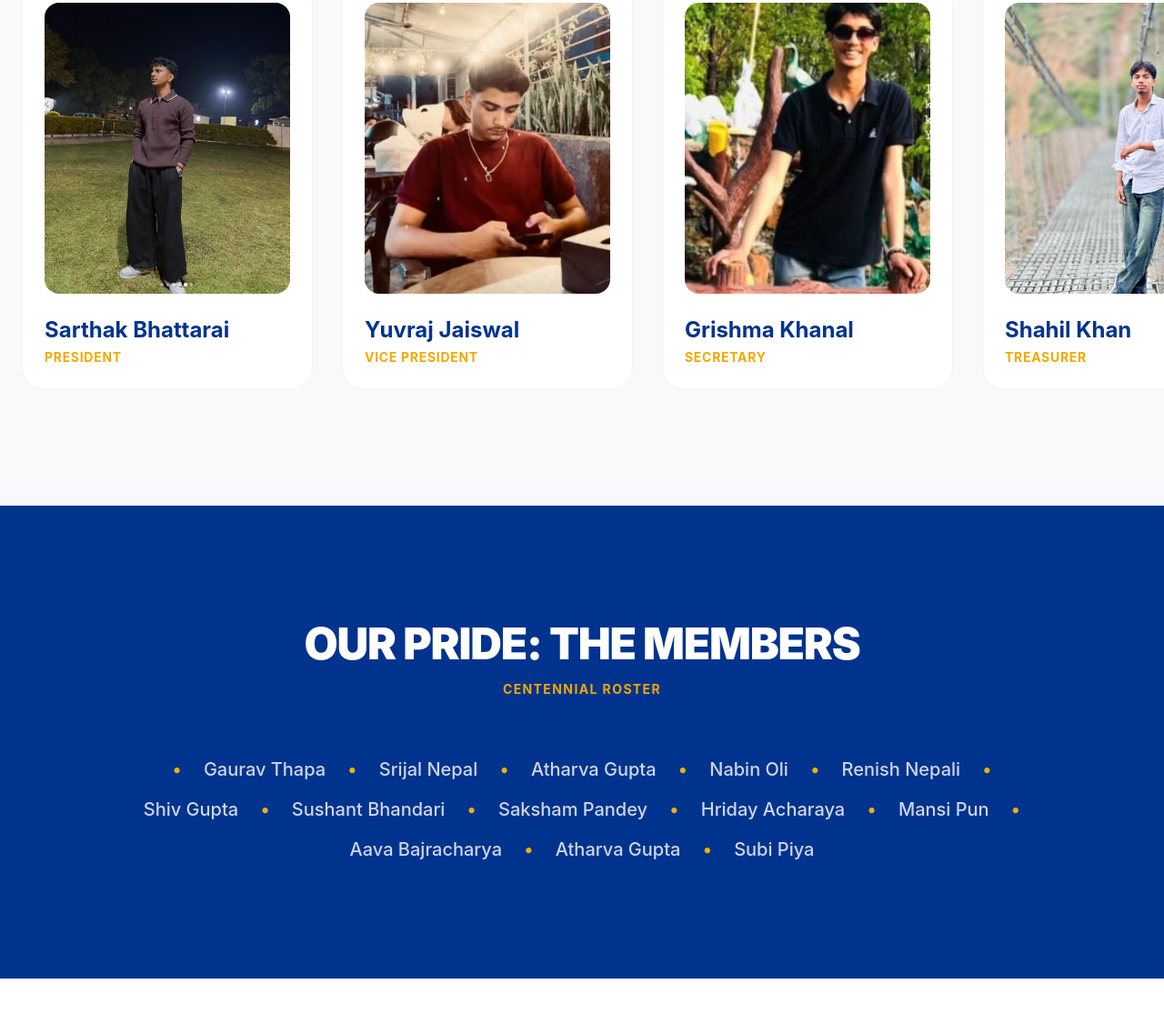
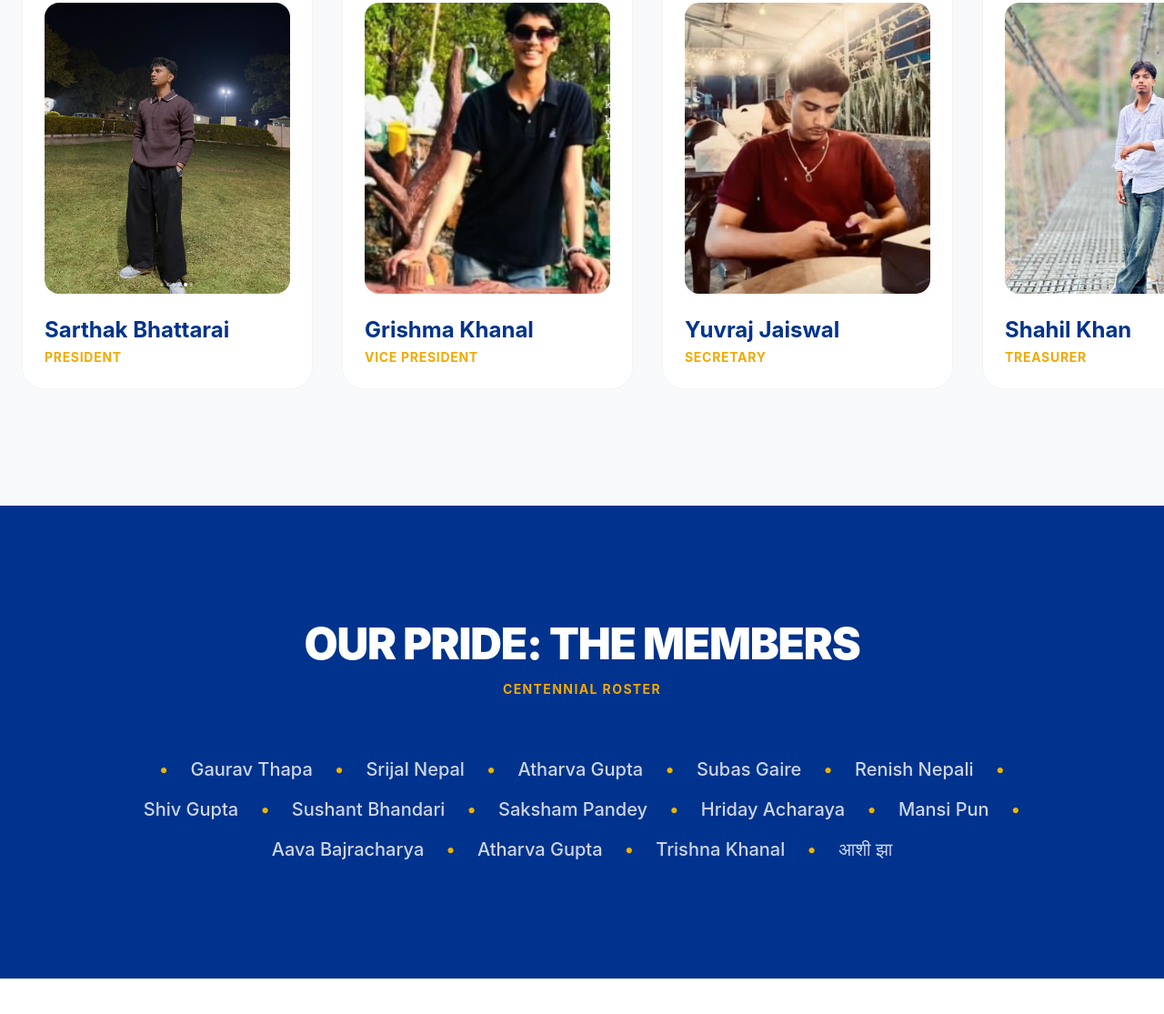
Before and after one commit to leoclubofrupandehi/leoclubofrupandehi, a plain HTML site: page index.html in a window 1280 px wide. Shown: the part 1805-2920 px from the top of the page at 91% size. Drawn offline with nearby package versions, Linux system fonts and the light colour scheme; a script that the page names is missing.

Commit message:
Update leadership names and statistics in index.html

```diff
--- a/index.html
+++ b/index.html
@@ -185,7 +185,7 @@
 
                 <div class="grid grid-cols-1 md:grid-cols-2 lg:grid-cols-4 gap-8">
                     <div class="bg-brand-lightgray p-8 rounded-3xl text-center border border-gray-100 hover:border-brand-gold transition-colors">
-                        <div class="text-5xl font-black text-brand-gold mb-2 stat-num" data-target="22">0</div>
+                        <div class="text-5xl font-black text-brand-gold mb-2 stat-num" data-target="25">0</div>
                         <div class="text-sm font-bold text-brand-blue uppercase tracking-wider">Active Members</div>
                     </div>
                     <div class="bg-brand-lightgray p-8 rounded-3xl text-center border border-gray-100 hover:border-brand-gold transition-colors">
@@ -197,7 +197,7 @@
                         <div class="text-sm font-bold text-brand-blue uppercase tracking-wider">Hours of Service</div>
                     </div>
                     <div class="bg-brand-lightgray p-8 rounded-3xl text-center border border-gray-100 hover:border-brand-gold transition-colors">
-                        <div class="text-5xl font-black text-brand-gold mb-2"><span class="stat-num" data-target="22">0</span></div>
+                        <div class="text-5xl font-black text-brand-gold mb-2"><span class="stat-num" data-target="25">0</span></div>
                         <div class="text-sm font-bold text-brand-blue uppercase tracking-wider">Lives Impacted</div>
                     </div>
                 </div>
@@ -226,18 +226,18 @@
                 <!-- 2. Vice President -->
                 <div class="leadership-card bg-white rounded-3xl p-6 border border-gray-100 interactive" data-cursor="PROFILE">
                     <div class="w-full h-80 bg-gray-200 rounded-2xl mb-6 overflow-hidden">
-                        <img src="Yuraj.png" alt="Yuvraj Jaiswal" class="w-full h-full object-cover">
+                        <img src="Grishma.png" alt="Grishma Khanal" class="w-full h-full object-cover">
                     </div>
-                    <h3 class="font-bold text-2xl text-brand-blue">Yuvraj Jaiswal</h3>
+                    <h3 class="font-bold text-2xl text-brand-blue">Grishma Khanal</h3>
                     <p class="text-brand-gold font-bold uppercase tracking-wider text-sm mt-1">Vice President</p>
                 </div>
 
                 <!-- 3. Secretary -->
                 <div class="leadership-card bg-white rounded-3xl p-6 border border-gray-100 interactive" data-cursor="PROFILE">
                     <div class="w-full h-80 bg-gray-200 rounded-2xl mb-6 overflow-hidden">
-                        <img src="Grishma.png" alt="Grishma Khanal" class="w-full h-full object-cover">
+                        <img src="Yuraj.png" alt="Yuvraj Jaiswal" class="w-full h-full object-cover">
                     </div>
-                    <h3 class="font-bold text-2xl text-brand-blue">Grishma Khanal</h3>
+                    <h3 class="font-bold text-2xl text-brand-blue">Yuvraj Jaiswal</h3>
                     <p class="text-brand-gold font-bold uppercase tracking-wider text-sm mt-1">Secretary</p>
                 </div>
 
@@ -323,7 +323,7 @@
                 <span class="text-[#EAB308]">&bull;</span>
                 <span class="hover:text-brand-gold transition-colors cursor-default">Atharva Gupta</span>
                 <span class="text-[#EAB308]">&bull;</span>
-                <span class="hover:text-brand-gold transition-colors cursor-default">Nabin Oli</span>
+                <span class="hover:text-brand-gold transition-colors cursor-default">Subas Gaire</span>
                 <span class="text-[#EAB308]">&bull;</span>
                 <span class="hover:text-brand-gold transition-colors cursor-default">Renish Nepali</span>
                 <span class="text-[#EAB308]">&bull;</span>
@@ -341,7 +341,9 @@
                 <span class="text-[#EAB308]">&bull;</span>
                 <span class="hover:text-brand-gold transition-colors cursor-default">Atharva Gupta</span>
                 <span class="text-[#EAB308]">&bull;</span>
-                <span class="hover:text-brand-gold transition-colors cursor-default">Subi Piya</span>
+                <span class="hover:text-brand-gold transition-colors cursor-default">Trishna Khanal</span>
+                <span class="text-[#EAB308]">&bull;</span>
+                <span class="hover:text-brand-gold transition-colors cursor-default">आशी झा</span>
             </div>
         </section>
 
```
